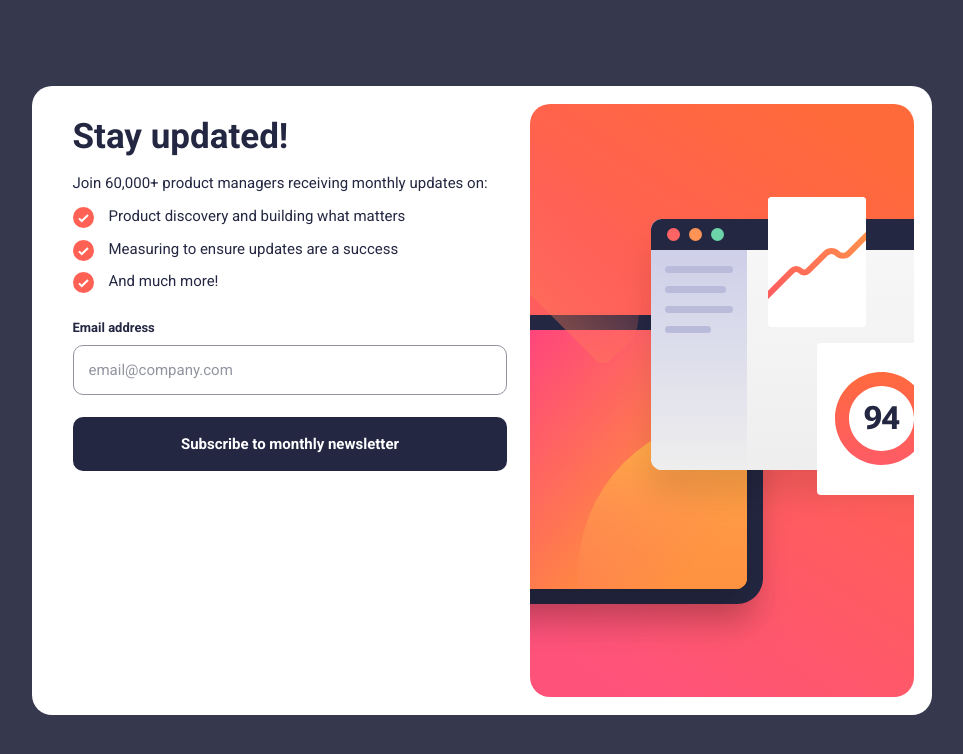
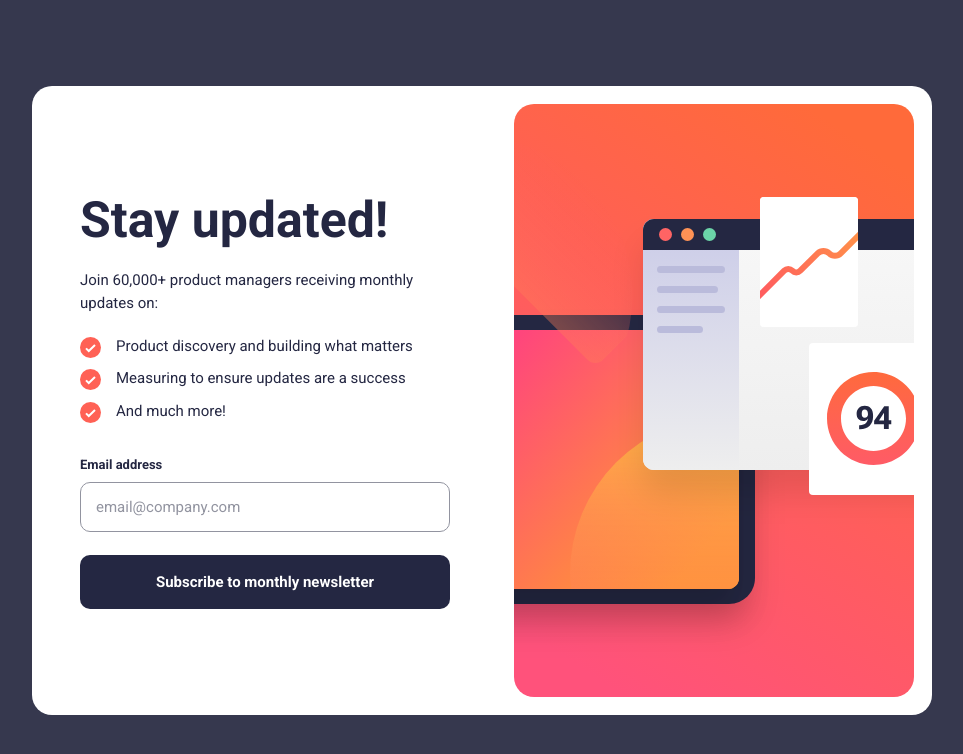
Before and after one commit to better5afe/Newsletter-Sign-Up-Form, a React (Create React App) app: page / in a window 1280 px wide. Shown: the top 754 px of the page, without its empty margins (158-1121 px from the left). Built offline with nearby package versions, Linux system fonts and the light colour scheme.

Commit message:
HeroSection and Form Section components for desktop viewports implemented

```diff
--- a/src/App.scss
+++ b/src/App.scss
@@ -15,6 +15,8 @@
 	.main {
 		position: static;
 		display: flex;
+		align-items: center;
+		justify-content: space-between;
 		width: 900px;
 		min-height: 0;
 		height: 100%;
--- a/src/components/FormSection.scss
+++ b/src/components/FormSection.scss
@@ -0,0 +1,6 @@
+@media (min-width: 992px) {
+	.sign-up {
+		width: 430px;
+		padding: 3.5em 2em 2em;
+	}
+}
--- a/src/components/subcomponents/Form.scss
+++ b/src/components/subcomponents/Form.scss
@@ -43,3 +43,9 @@
 		}
 	}
 }
+
+@media (min-width: 992px) {
+	.form {
+		padding: 1.5em 0;
+	}
+}
--- a/src/components/subcomponents/NewsletterInfo.scss
+++ b/src/components/subcomponents/NewsletterInfo.scss
@@ -8,15 +8,29 @@
 
 	&__description {
 		margin-bottom: 1em;
+		line-height: 1.5;
 	}
 
 	&__list-item {
 		display: flex;
 		align-items: flex-start;
-        margin-bottom: .5em;
+		margin-bottom: 0.5em;
 
 		&--icon {
 			margin-right: 1em;
 		}
 	}
 }
+
+@media (min-width: 992px) {
+	.sign-up {
+		&__title {
+			margin-bottom: 0.4em;
+			font-size: 5rem;
+		}
+
+		&__description {
+			margin-bottom: 1.5em;
+		}
+	}
+}
```
Also changed, not shown: src/components/ConfirmationSection.scss (line endings or trailing spaces).
